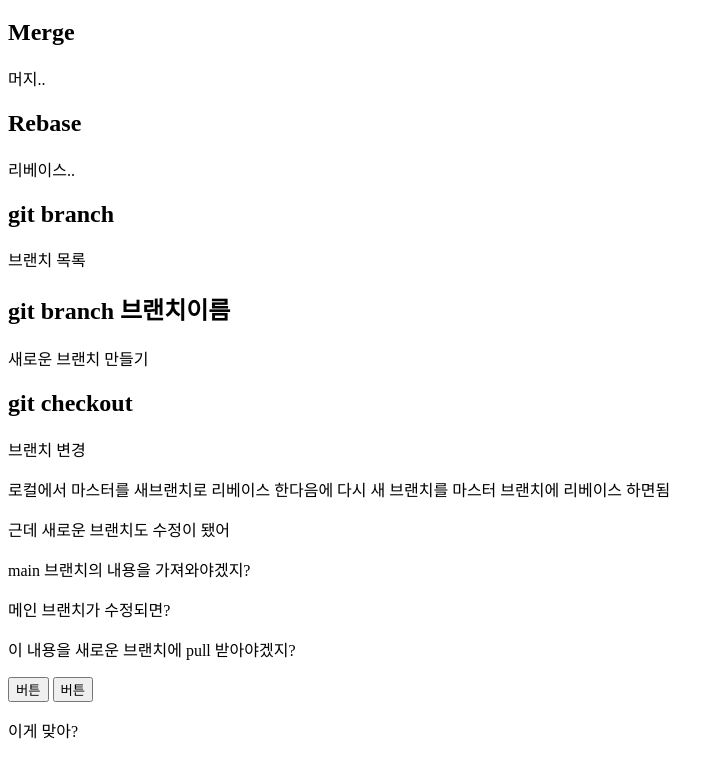
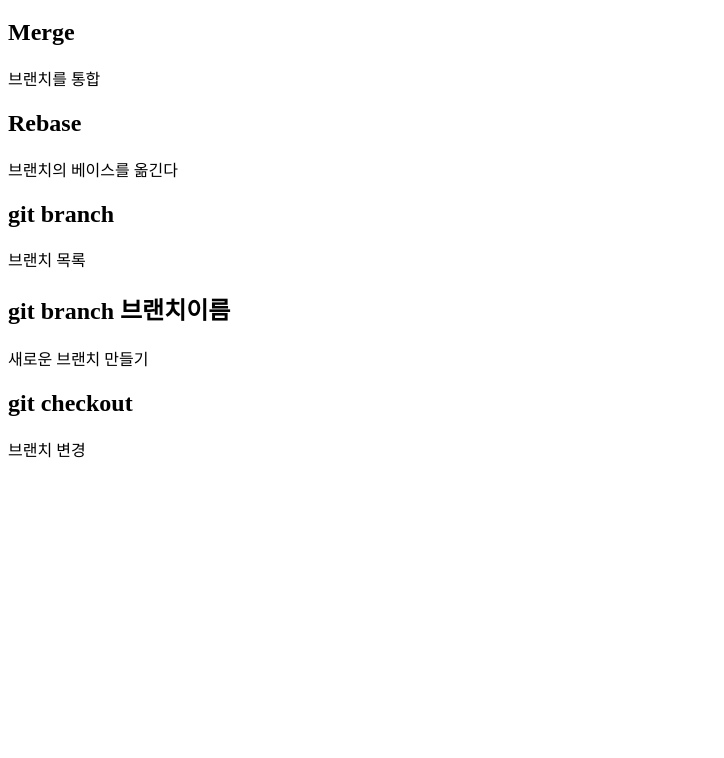
Before and after one commit to heejae0811/git-usage, a plain HTML site: page index.html in a window 1280 px wide. Shown: the part 70-828 px from the top of the page, without its empty margins (0-724 px from the left). After the commit the page ends 800 px from the top, so only its background shows below. Drawn offline with Linux system fonts and the light colour scheme.

Commit message:
Modify issue1 text 변경

```diff
--- a/index.html
+++ b/index.html
@@ -12,12 +12,12 @@
 
     <section>
         <h2>Merge</h2>
-        <p>머지..</p>
+        <p>브랜치를 통합</p>
     </section>
 
     <section>
         <h2>Rebase</h2>
-        <p>리베이스..</p>
+        <p>브랜치의 베이스를 옮긴다</p>
     </section>
 
     <section>
@@ -34,16 +34,5 @@
         <h2>git checkout</h2>
         <p>브랜치 변경</p>
     </section>
-
-    <p>로컬에서 마스터를 새브랜치로 리베이스 한다음에 다시 새 브랜치를 마스터 브랜치에 리베이스 하면됨</p>
-    <p>근데 새로운 브랜치도 수정이 됐어</p>
-    <p>main 브랜치의 내용을 가져와야겠지?</p>
-    <p>메인 브랜치가 수정되면?</p>
-    <p>이 내용을 새로운 브랜치에 pull 받아야겠지?</p>
-
-    <button>버튼</button>
-    <button>버튼</button>
-
-    <p>이게 맞아?</p>
 </body>
 </html>
```
